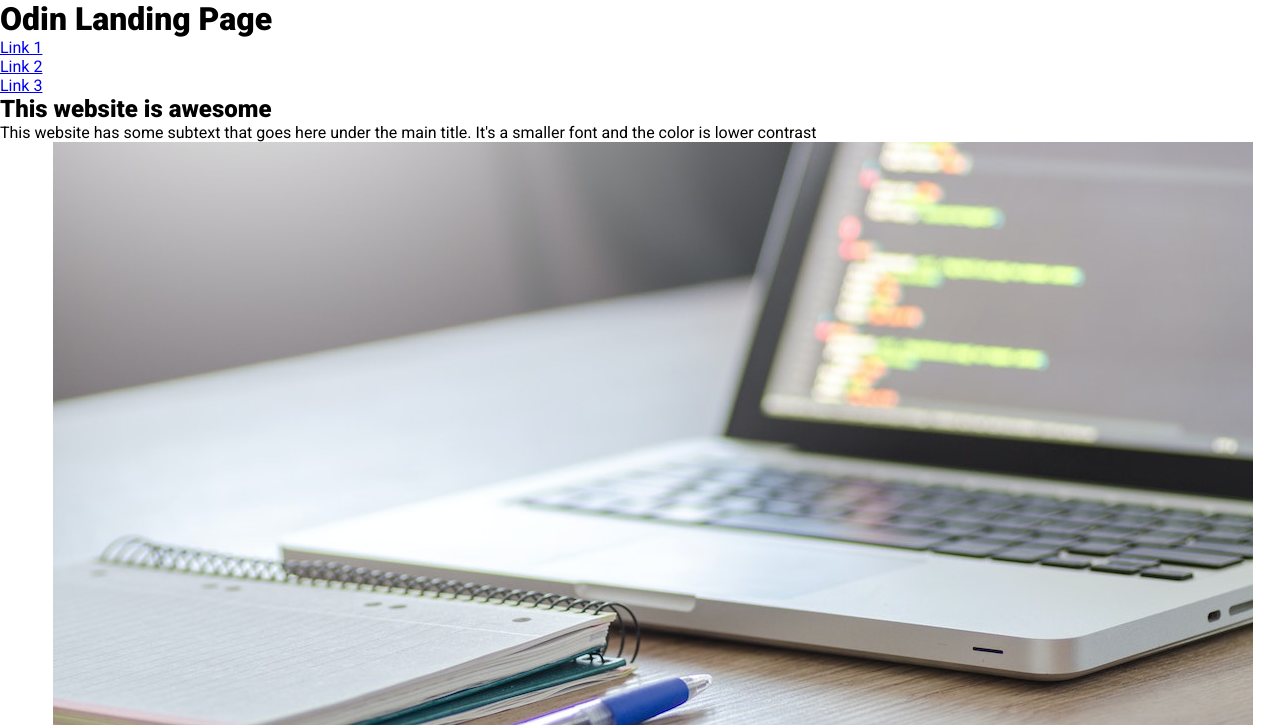
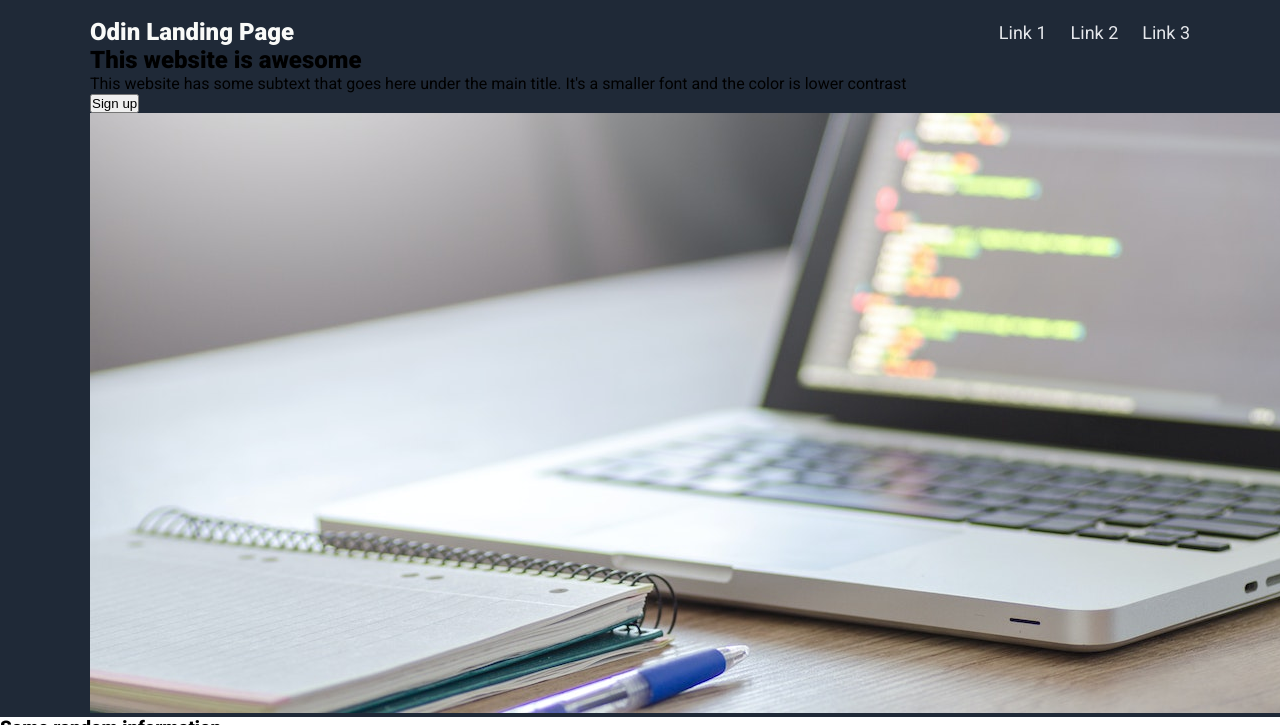
Before and after one commit to piotr-kukla-real/odin-landing-page, a plain HTML site: page index.html in a window 1280 px wide. Shown: the top 725 px of the page. Drawn offline with Linux system fonts and the light colour scheme.

Commit message:
Style header in index.html

```diff
--- a/index.html
+++ b/index.html
@@ -6,18 +6,30 @@
         <link rel="stylesheet" href="./style.css">
     </head>
     <body>
-        <h1>Odin Landing Page</h1>
+        <div class="top-section">
+            <div class="top-section-inner">
+                <div class="header">
+                    <h1 class="header-logo">Odin Landing Page</h1>
                     <nav>
-            <ul>
-                <li><a href="#">Link 1</a></li>
-                <li><a href="#">Link 2</a></li>
-                <li><a href="#">Link 3</a></li>
+                        <ul class="nav-list">
+                            <li>
+                                <a class="nav-link" href="#">Link 1</a>
+                            </li>
+                            <li>
+                                <a class="nav-link" href="#">Link 2</a>
+                            </li>
+                            <li>
+                                <a class="nav-link" href="#">Link 3</a>
+                            </li>
                         </ul>
                     </nav>
+                </div>
                 <h2>This website is awesome</h2>
                 <p>This website has some subtext that goes here under the main title. It's a smaller font and the color is lower contrast</p>
                 <button>Sign up</button>
                 <img alt="Laptop, notebook and pen" src="./images/hero.jpg">
+            </div>
+        </div>
         <h3>Some random information.</h3>
         <ul>
             <li>
--- a/style.css
+++ b/style.css
@@ -9,3 +9,37 @@
 body {
     font-family: Roboto, sans-serif;
 }
+
+.top-section {
+    background-color: #1F2937;
+}
+
+.top-section-inner {
+    max-width: 1100px;
+    margin: 0 auto;
+}
+
+.header {
+    display: flex;
+    justify-content: space-between;
+    align-items: center;
+    gap: 30px;
+    padding-top: 18px;
+}
+
+.header-logo {
+    color: #F9FAF8;
+    font-size: 24px;
+}
+
+.nav-list {
+    list-style: none;
+    display: flex;
+    gap: 24px;
+}
+
+.nav-link {
+    color: #E5E7EB;
+    text-decoration: none;
+    font-size: 18px;
+}
```
Lines whose indentation alone changed are shown as unchanged.
